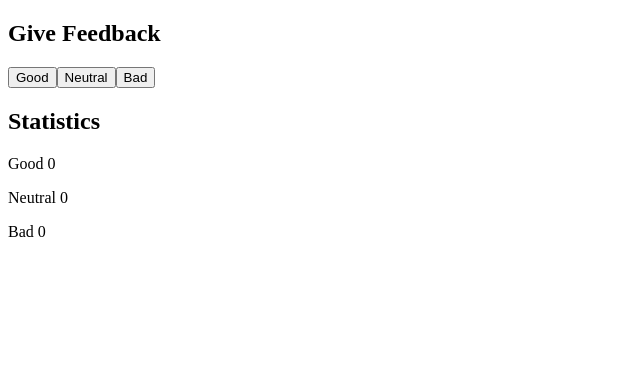
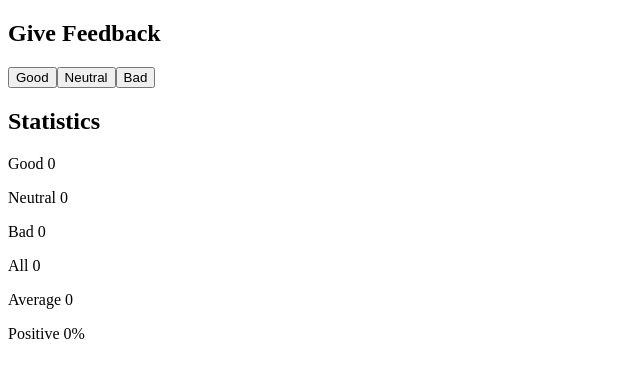
Before and after one commit to asimnp/Part-1, a React (Create React App) app in the folder unicafe/: page / in a window 1280 px wide. Shown: the top 378 px of the page, without its empty margins (0-640 px from the left). Built offline with nearby package versions, Linux system fonts and the light colour scheme.

Commit message:
unicafe: complete step2(1.7)

```diff
--- a/unicafe/src/App.js
+++ b/unicafe/src/App.js
@@ -8,10 +8,10 @@ const Button = ({ text, handleClick }) => {
   return <button onClick={handleClick}>{text}</button>;
 };
 
-const Item = ({ name, total }) => {
+const Item = ({ name, result }) => {
   return (
     <p>
-      {name} {total}
+      {name} {result}
     </p>
   );
 };
@@ -25,6 +25,17 @@ const App = () => {
   const handleNeutralClick = () => setNeutral(neutral + 1);
   const handleBadClick = () => setBad(bad + 1);
 
+  const handleFeedbackAverage = () => (good + neutral + bad) / 3;
+  const handlePositiveFeedback = () => {
+    const total = good + neutral + bad;
+
+    if (total === 0) {
+      return `0%`;
+    }
+
+    return `${good / total}%`;
+  };
+
   return (
     <div>
       <Display title="Give Feedback" />
@@ -33,9 +44,12 @@ const App = () => {
       <Button handleClick={handleBadClick} text="Bad" />
 
       <Display title="Statistics" />
-      <Item name="Good" total={good} />
-      <Item name="Neutral" total={neutral} />
-      <Item name="Bad" total={bad} />
+      <Item name="Good" result={good} />
+      <Item name="Neutral" result={neutral} />
+      <Item name="Bad" result={bad} />
+      <Item name="All" result={good + neutral + bad} />
+      <Item name="Average" result={handleFeedbackAverage()} />
+      <Item name="Positive" result={handlePositiveFeedback()} />
     </div>
   );
 };
```
